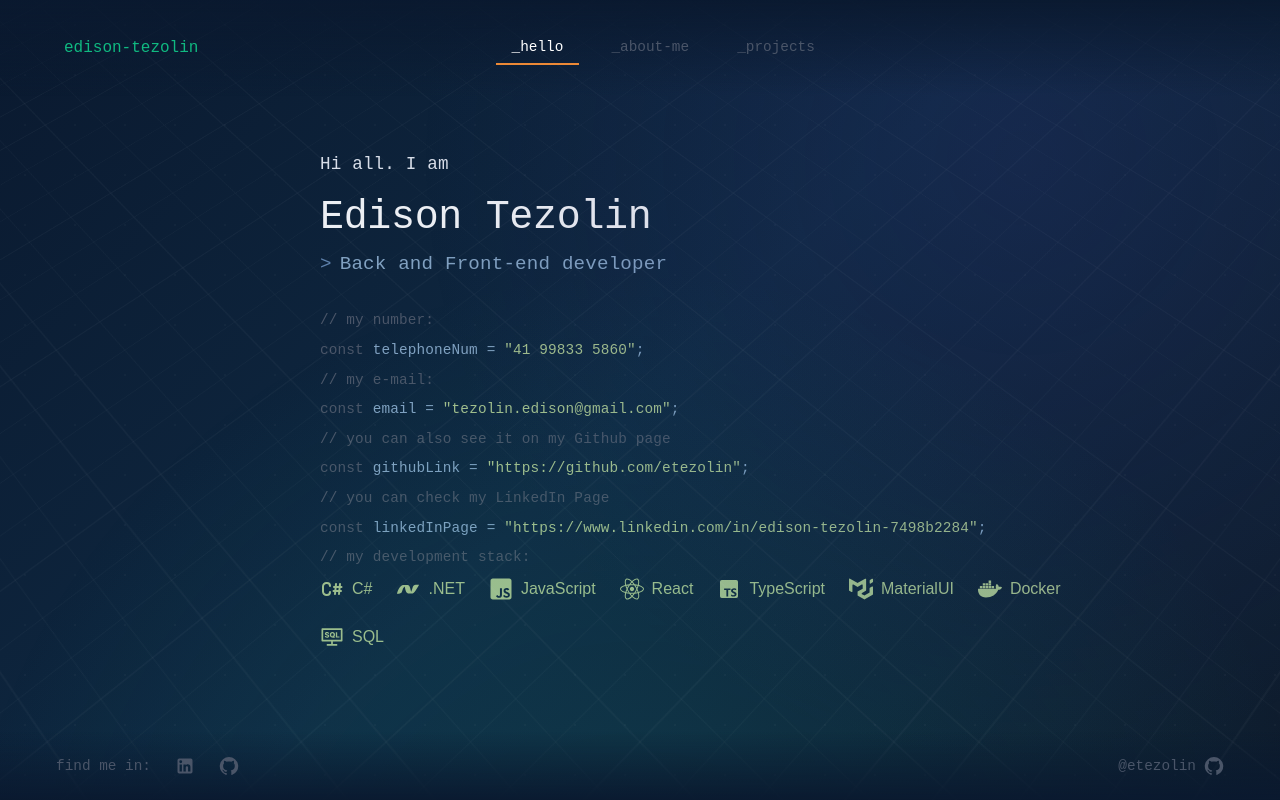
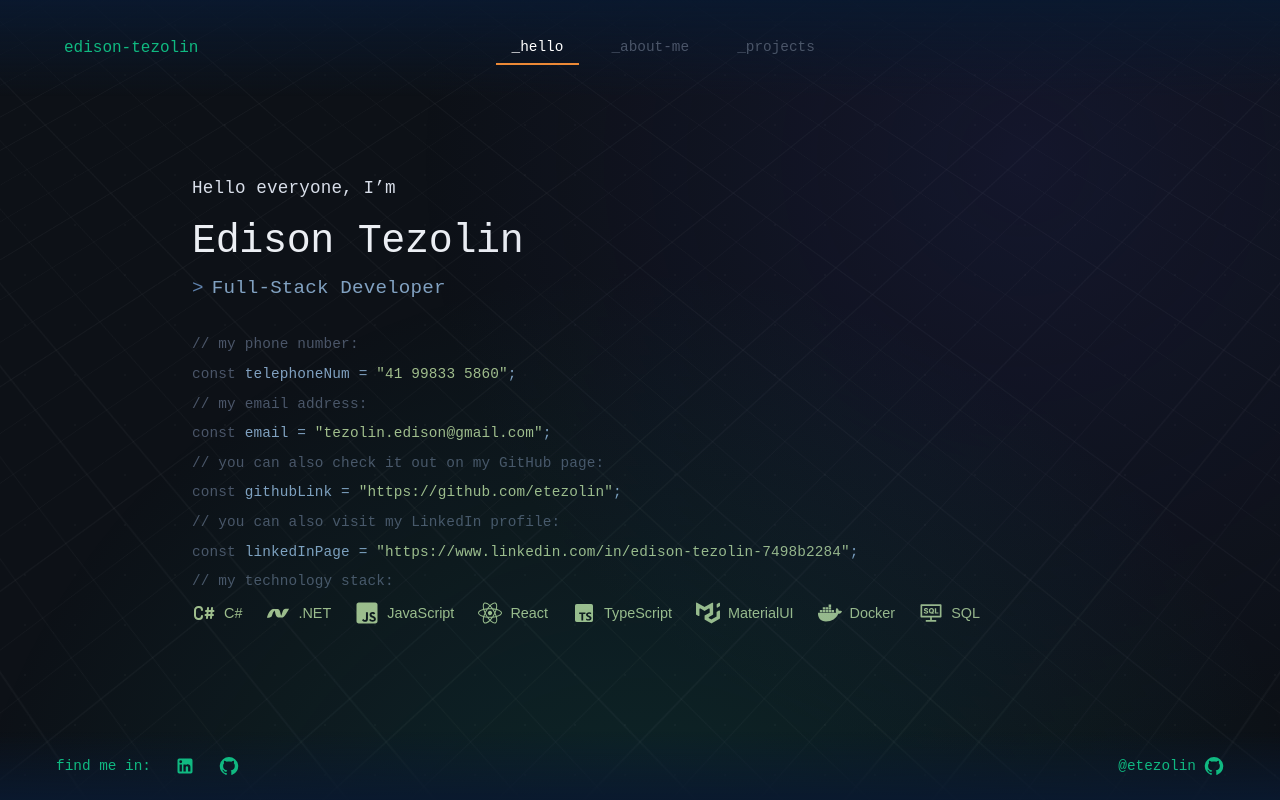
Before and after one commit to etezolin/etezolin.github.io, a React (Create React App) app: page /home in a window 1280 px wide. Built offline with nearby package versions, Linux system fonts and the light colour scheme; a web font is replaced by a local one.

Commit message:
Atualização CSS.

```diff
--- a/package.json
+++ b/package.json
@@ -68,5 +68,5 @@
     "gh-pages": "^6.3.0",
     "prettier": "^3.5.1"
   },
-  "buildDate": 1739753969392
+  "buildDate": 1739831934563
 }
--- a/public/meta.json
+++ b/public/meta.json
@@ -1,3 +1,3 @@
 {
-  "buildDate": 1739753969392
+  "buildDate": 1739831934563
 }
--- /dev/null
+++ b/src/assets/custom.d.ts
@@ -0,0 +1,4 @@
+declare module '*.png' {
+  const content: string;
+  export default content;
+}
--- a/src/components/layout/footer.tsx
+++ b/src/components/layout/footer.tsx
@@ -12,7 +12,7 @@ const Footer = () => {
           alignItems: 'center',
           gap: 2,
           color: '#4A5568',
-          ml: 5,
+          ml: { xs: 2, sm: 5 },
         }}
       >
         <Box sx={styledCodeText}>find me in:</Box>
@@ -27,7 +27,7 @@ const Footer = () => {
             href="https://www.linkedin.com/in/edison-tezolin-7498b2284"
             target="_blank"
             sx={{
-              color: '#4A5568',
+              color: '#10B981',
               '&:hover': { color: '#fff' },
             }}
           >
@@ -38,7 +38,7 @@ const Footer = () => {
             href="https://github.com/etezolin"
             target="_blank"
             sx={{
-              color: '#4A5568',
+              color: '#10B981',
               '&:hover': { color: '#fff' },
             }}
           >
@@ -54,6 +54,7 @@ const Footer = () => {
           target="_blank"
           sx={{
             ...styledSocialLink,
+            color: '#10B981',
             display: { xs: 'none', sm: 'flex' },
           }}
         >
@@ -70,7 +71,10 @@ const Footer = () => {
             display: { xs: 'flex', sm: 'none' },
           }}
         >
-          <GitHub fontSize="small" />
+          <GitHub
+            fontSize="small"
+            sx={{ display: { xs: 'none', sm: 'flex' } }}
+          />
         </IconButton>
       </Box>
     </Box>
--- a/src/components/layout/navbar.tsx
+++ b/src/components/layout/navbar.tsx
@@ -12,6 +12,7 @@ import { styled } from '@mui/material/styles';
 import { Menu as MenuIcon } from '@mui/icons-material';
 import { useState } from 'react';
 import { useLocation } from 'react-router-dom'; // Se estiver usando React Router
+import logo from '../../assets/img/logo.png';
 import { styledNavLink, styleStyledAppBar, styleAppWrapper } from './styles';
 
 const StyledRouterLink = styled(Link)(({ theme }) => ({
@@ -75,6 +76,7 @@ const Navbar = () => {
             ...styledNavLink,
             color: '#10B981',
             fontSize: '1rem',
+            visibility: { xs: 'hidden', sm: 'visible' },
             '&:hover': { color: '#9CA3AF' },
           }}
         >
--- a/src/components/layout/styles.ts
+++ b/src/components/layout/styles.ts
@@ -14,7 +14,7 @@ export const styledFooter: SxProps<Theme> = {
 };
 
 export const styledCodeText: SxProps<Theme> = {
-  color: '#4A5568',
+  color: '#10B981',
   fontFamily: 'monospace',
   fontSize: '0.9rem',
   display: 'flex',
--- /dev/null
+++ b/src/pages/about/Sidebar.tsx
@@ -0,0 +1,177 @@
+import { List, ListItem, ListItemIcon, ListItemText } from '@mui/material';
+import { Email, Phone } from '@mui/icons-material';
+import { FcOpenedFolder, FcReading, FcGraduationCap } from 'react-icons/fc';
+import { ReactNode } from 'react';
+
+interface MenuItem {
+  id: string;
+  icon: ReactNode;
+  text: string;
+}
+
+interface SidebarProps {
+  activeButton: string;
+  setActiveButton: (id: string) => void;
+}
+
+interface Styles {
+  listItem: {
+    pl: number;
+    padding: string;
+    '&:hover': {
+      backgroundColor: string;
+      fontFamily: string;
+    };
+    cursor?: string;
+  };
+  activeListItem: {
+    pl: number;
+    padding: string;
+    backgroundColor: string;
+    '&:hover': {
+      backgroundColor: string;
+      fontFamily: string;
+    };
+    cursor: string;
+  };
+  icon: {
+    minWidth: string;
+  };
+  text: {
+    fontSize: string;
+    color: string;
+    fontFamily: string;
+  };
+  activeText: {
+    fontSize: string;
+    color: string;
+    fontWeight: string;
+  };
+}
+
+const STYLES: Styles = {
+  listItem: {
+    pl: 4,
+    padding: '2px 8px',
+    '&:hover': { backgroundColor: 'transparent', fontFamily: 'monospace' },
+  },
+  activeListItem: {
+    pl: 4,
+    padding: '2px 8px',
+    backgroundColor: 'rgba(139, 148, 158, 0.1)',
+    '&:hover': {
+      backgroundColor: 'rgba(139, 148, 158, 0.1)',
+      fontFamily: 'monospace',
+    },
+    cursor: 'pointer',
+  },
+  icon: {
+    minWidth: '24px',
+  },
+  text: {
+    fontFamily: 'monospace',
+    fontSize: '14px',
+    color: '#8b949e',
+  },
+  activeText: {
+    fontSize: '14px',
+    color: '#c9d1d9',
+    fontWeight: '600',
+  },
+};
+
+const MENU_ITEMS: MenuItem[] = [
+  { id: 'bio', icon: <FcReading />, text: 'bio' },
+  { id: 'interests', icon: <FcOpenedFolder />, text: 'interests' },
+  { id: 'education', icon: <FcGraduationCap />, text: 'education' },
+];
+
+const CONTACT_ITEMS: MenuItem[] = [
+  {
+    id: 'email',
+    icon: <Email sx={{ fontSize: '14px', color: '#8b949e' }} />,
+    text: 'tezolin.edison@gmail.com',
+  },
+  {
+    id: 'phone',
+    icon: <Phone sx={{ fontSize: '14px', color: '#8b949e' }} />,
+    text: '41 99833 5860',
+  },
+];
+
+const Sidebar = ({ activeButton, setActiveButton }: SidebarProps) => {
+  const handleClick = (id: string) => {
+    setActiveButton(id === activeButton ? '' : id);
+  };
+
+  const renderMenuButton = ({ id, icon, text }: MenuItem, index: number) => {
+    const isActive = id === activeButton;
+
+    return (
+      <ListItem
+        key={`menu-${index}`}
+        sx={{
+          ...STYLES.listItem,
+          cursor: 'pointer',
+          backgroundColor: isActive
+            ? 'rgba(139, 148, 158, 0.1)'
+            : 'transparent',
+          '&:hover': { backgroundColor: 'rgba(139, 148, 158, 0.1)' },
+        }}
+        onClick={() => handleClick(id)}
+      >
+        <ListItemIcon sx={STYLES.icon}>{icon}</ListItemIcon>
+        <ListItemText
+          primary={text}
+          primaryTypographyProps={isActive ? STYLES.activeText : STYLES.text}
+        />
+      </ListItem>
+    );
+  };
+
+  const renderContactItem = ({ icon, text }: MenuItem, index: number) => (
+    <ListItem key={`contact-${index}`} sx={STYLES.listItem}>
+      <ListItemIcon sx={STYLES.icon}>{icon}</ListItemIcon>
+      <ListItemText primary={text} primaryTypographyProps={STYLES.text} />
+    </ListItem>
+  );
+
+  const renderContactHeader = () => (
+    <ListItem
+      sx={{
+        ...STYLES.listItem,
+        color: '#c9d1d9',
+        mt: 1,
+      }}
+    >
+      <ListItemIcon sx={STYLES.icon}>
+        <span
+          style={{
+            fontSize: '12px',
+            color: '#8b949e',
+            fontFamily: 'monospace',
+          }}
+        >
+          ▼
+        </span>
+      </ListItemIcon>
+      <ListItemText
+        primary="contacts"
+        primaryTypographyProps={{
+          ...STYLES.text,
+          color: '#c9d1d9',
+        }}
+      />
+    </ListItem>
+  );
+
+  return (
+    <List component="nav" sx={{ p: 0, mt: 4 }}>
+      {MENU_ITEMS.map(renderMenuButton)}
+      {renderContactHeader()}
+      {CONTACT_ITEMS.map(renderContactItem)}
+    </List>
+  );
+};
+
+export default Sidebar;
--- a/src/pages/about/index.tsx
+++ b/src/pages/about/index.tsx
@@ -1,10 +1,43 @@
 import React from 'react';
-import { Box } from '@mui/material';
-import { styledGradientBackground } from './styles';
+import { Box, Typography } from '@mui/material';
+import { School } from '@mui/icons-material';
+import { styled } from '@mui/material/styles';
+import {
+  styledBox,
+  styledMainContainer,
+  styledMainContent,
+  styledSectionTitle,
+  styledSubSectionTitle,
+  styledEducationItem,
+} from './styles';
+import Sidebar from './Sidebar';
 
-const About: React.FC = () => {
+const CodeComment = styled(Box)(({ theme }) => ({
+  backgroundColor: '#011627',
+  padding: theme.spacing(3),
+  marginTop: theme.spacing(2),
+  fontFamily: 'Consolas, Monaco, "Courier New", monospace',
+  fontSize: '14px',
+  lineHeight: '1.6',
+  color: '#607B96',
+  whiteSpace: 'pre-wrap',
+  overflowX: 'auto',
+  borderRadius: '4px',
+  width: '100%',
+  maxWidth: '800px',
+  '& .highlight': {
+    color: '#4D5BCE',
+  },
+  '& .string': {
+    color: '#43D9AD',
+  },
+}));
+
+const PortfolioContent = () => {
+  const [activeButton, setActiveButton] = React.useState<string>('education');
+
   return (
-    <Box sx={styledGradientBackground}>
+    <Box sx={styledMainContainer}>
       <Box
         sx={{
           display: 'flex',
@@ -22,8 +55,40 @@ const About: React.FC = () => {
       >
         In progress...
       </Box>
+      {/* Sidebar */}
+      {/* <Box sx={styledBox}>
+        <Sidebar
+          activeButton={activeButton}
+          setActiveButton={setActiveButton}
+        />
+      </Box>
+
+      <Box sx={styledMainContent}>
+        <Typography sx={styledSectionTitle}>About Edison Tezolin</Typography>
+
+        <Typography sx={{ color: '#8b949e', mb: 4, fontFamily: 'monospace' }}>
+          Welcome to my portfolio.
+        </Typography>
+
+        <Typography sx={styledSubSectionTitle}>Education</Typography>
+
+        <Box sx={{ mb: 4 }}>
+          <Box sx={styledEducationItem}>
+            <School />
+            <Typography sx={{ fontFamily: 'monospace' }}>
+              [Diploma] Technologist in Analysis and Systems Development
+            </Typography>
+          </Box>
+          <Box sx={styledEducationItem}>
+            <School />
+            <Typography sx={{ fontFamily: 'monospace' }}>
+              [Diploma] Bachelor's Degree in Philosophy
+            </Typography>
+          </Box>
+        </Box>
+      </Box> */}
     </Box>
   );
 };
 
-export default About;
+export default PortfolioContent;
--- a/src/pages/about/styles.ts
+++ b/src/pages/about/styles.ts
@@ -1,11 +1,20 @@
 import { SxProps, Theme } from '@mui/material/styles';
 
-export const styledGradientBackground: SxProps<Theme> = {
+export const styledBox: SxProps<Theme> = {
+  mt: 8,
+  width: '300px',
+
+  backgroundColor: '#0d1117',
+  padding: '1rem',
+  borderRight: '1px solid #21262d',
+};
+
+export const styledMainContainer: SxProps<Theme> = {
   minHeight: '100vh',
   width: '100%',
   position: 'relative',
   overflow: 'hidden',
-  background: `linear-gradient(135deg, #0a192f 0%, #0f2942 50%, #0f1c2d 100%)`,
+  backgroundColor: '#0d1117',
 
   // Grade com linhas finas brancas
   '&::before': {
@@ -47,3 +56,38 @@ export const styledGradientBackground: SxProps<Theme> = {
     },
   },
 };
+
+export const styledMainContent: SxProps<Theme> = {
+  flex: 1,
+  padding: '1rem',
+  marginTop: '1.9rem !important',
+  fontFamily: 'monospace',
+};
+
+export const styledSectionTitle: SxProps<Theme> = {
+  color: '#58a6ff',
+  fontSize: '2rem',
+  marginBottom: '1rem',
+  fontFamily: 'monospace',
+  fontWeight: 500,
+};
+
+export const styledSubSectionTitle: SxProps<Theme> = {
+  color: '#c9d1d9',
+  fontSize: '1.5rem',
+  fontFamily: 'monospace',
+  marginTop: '2rem',
+  marginBottom: '1rem',
+};
+
+export const styledEducationItem: SxProps<Theme> = {
+  display: 'flex',
+  fontFamily: 'monospace',
+  alignItems: 'center',
+  gap: '1rem',
+  marginBottom: '1rem',
+  color: '#c9d1d9',
+  '& .MuiSvgIcon-root': {
+    color: '#8b949e',
+  },
+};
--- a/src/pages/home/index.tsx
+++ b/src/pages/home/index.tsx
@@ -33,7 +33,9 @@ const Home: React.FC = () => {
       <Box sx={stylesBox.boxOne}>
         <Box sx={stylesBox.boxTwo}>
           {/* Introdução */}
-          <Typography sx={stylesTypography.typoOne}>Hi all. I am</Typography>
+          <Typography sx={stylesTypography.typoOne}>
+            Hello everyone, I’m{' '}
+          </Typography>
 
           {/* Nome */}
           <Typography variant="h2" sx={stylesTypography.typoTwo}>
@@ -42,25 +44,24 @@ const Home: React.FC = () => {
 
           {/* Cargo */}
           <Typography sx={stylesTypography.typoThree}>
-            <span style={{ color: '#5E81AC' }}>{'>'}</span> Back and Front-end
-            developer
+            <span style={{ color: '#5E81AC' }}>{'>'}</span> Full-Stack Developer
           </Typography>
 
           {/* Informações de contato */}
           <Box sx={stylesBox.boxThree}>
-            <Typography sx={styledCodeComment}>my number:</Typography>
+            <Typography sx={styledCodeComment}>my phone number:</Typography>
             <Typography sx={styledCodeVariable}>
               telephoneNum = <CodeString>"41 99833 5860"</CodeString>;
             </Typography>
 
-            <Typography sx={styledCodeComment}>my e-mail:</Typography>
+            <Typography sx={styledCodeComment}>my email address:</Typography>
             <Typography sx={styledCodeVariable}>
               email = <CodeString>"tezolin.edison@gmail.com"</CodeString>;
             </Typography>
 
             <Typography sx={styledCodeComment}>
               {' '}
-              you can also see it on my Github page
+              you can also check it out on my GitHub page:
             </Typography>
             <Typography sx={styledCodeVariable}>
               githubLink ={' '}
@@ -75,7 +76,7 @@ const Home: React.FC = () => {
             </Typography>
 
             <Typography sx={styledCodeComment}>
-              you can check my LinkedIn Page
+              you can also visit my LinkedIn profile:
             </Typography>
             <Typography sx={styledCodeVariable}>
               linkedInPage ={' '}
@@ -89,7 +90,7 @@ const Home: React.FC = () => {
           <Box sx={stylesBox.boxFour}>
             <Typography sx={styledCodeComment}>
               {' '}
-              my development stack:
+              my technology stack:
             </Typography>
             <Box sx={stylesBox.boxFive}>
               <Box
@@ -102,7 +103,6 @@ const Home: React.FC = () => {
                 <TbBrandCSharp size={iconSize} />
                 <span>C#</span>
               </Box>
-
               <Box sx={stylesBox.boxSix}>
                 <DiDotnet size={iconSize} />
                 <span>.NET</span>
--- a/src/pages/home/styles.ts
+++ b/src/pages/home/styles.ts
@@ -5,7 +5,7 @@ export const styledGradientBackground: SxProps<Theme> = {
   width: '100%',
   position: 'relative',
   overflow: 'hidden',
-  background: `linear-gradient(135deg, #0a192f 0%, #0f2942 50%, #0f1c2d 100%)`,
+  backgroundColor: '#0d1117',
 
   // Grade com linhas finas brancas
   '&::before': {
@@ -62,7 +62,11 @@ export const styledStarsOverlay: SxProps<Theme> = {
 export const styledCodeComment: SxProps<Theme> = {
   color: '#4A5568',
   fontFamily: 'monospace',
-  fontSize: '0.9rem',
+  fontSize: {
+    xs: '0.8rem',
+    sm: '0.8rem',
+    md: '0.9rem',
+  },
   '&::before': {
     content: '"// "',
     color: '#4A5568',
@@ -72,7 +76,11 @@ export const styledCodeComment: SxProps<Theme> = {
 export const styledCodeVariable: SxProps<Theme> = {
   color: '#81A1C1',
   fontFamily: 'monospace',
-  fontSize: '0.9rem',
+  fontSize: {
+    xs: '0.8rem',
+    sm: '0.8rem',
+    md: '0.9rem',
+  },
   '&::before': {
     content: '"const "',
     color: '#4A5568',
@@ -96,11 +104,12 @@ export const stylesBox = {
     maxWidth: '800px',
     width: '100%',
     ml: {
-      xs: 4, // margem em telas muito pequenas
-      sm: 8, // margem em telas pequenas
-      md: 16, // margem em telas médias
-      lg: 32, // margem em telas grandes
+      xs: 2, // margem em telas muito pequenas
+      sm: 4, // margem em telas pequenas
+      md: 8, // margem em telas médias
+      lg: 16, // margem em telas grandes
     },
+    display: { xs: '30%' },
   },
   boxThree: {
     display: 'flex',
@@ -129,9 +138,9 @@ export const stylesBox = {
     },
     color: '#A3BE8C',
     fontSize: {
-      xs: '0.8rem',
-      sm: '0.9rem',
-      md: '1rem',
+      xs: '0.7rem',
+      sm: '0.8em',
+      md: '0.9rem',
     },
   },
   boxSix: {
@@ -146,7 +155,7 @@ export const stylesTypography = {
     color: '#D8DEE9',
     fontFamily: 'monospace',
     fontSize: {
-      xs: '0.9rem',
+      xs: '1rem',
       sm: '1rem',
       md: '1.1rem',
     },
@@ -156,7 +165,7 @@ export const stylesTypography = {
     color: '#ECEFF4',
     fontFamily: 'monospace',
     fontSize: {
-      xs: '2rem',
+      xs: '1.5rem',
       sm: '2.3rem',
       md: '2.5rem',
     },
```
Also changed, not shown: src/assets/img/logo.png (added), src/assets/img/logo1.png (added).
